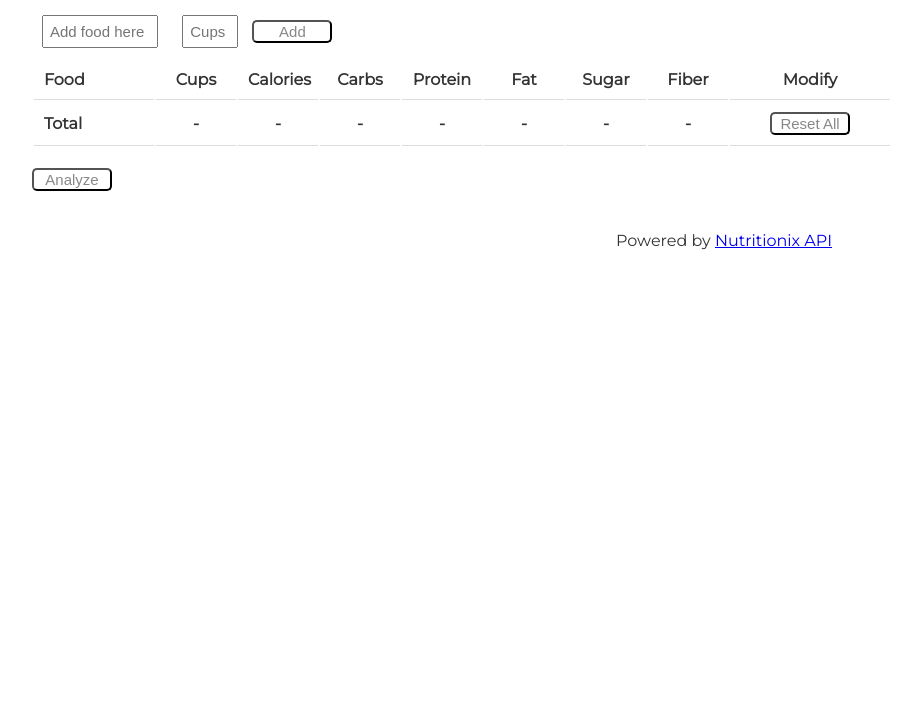
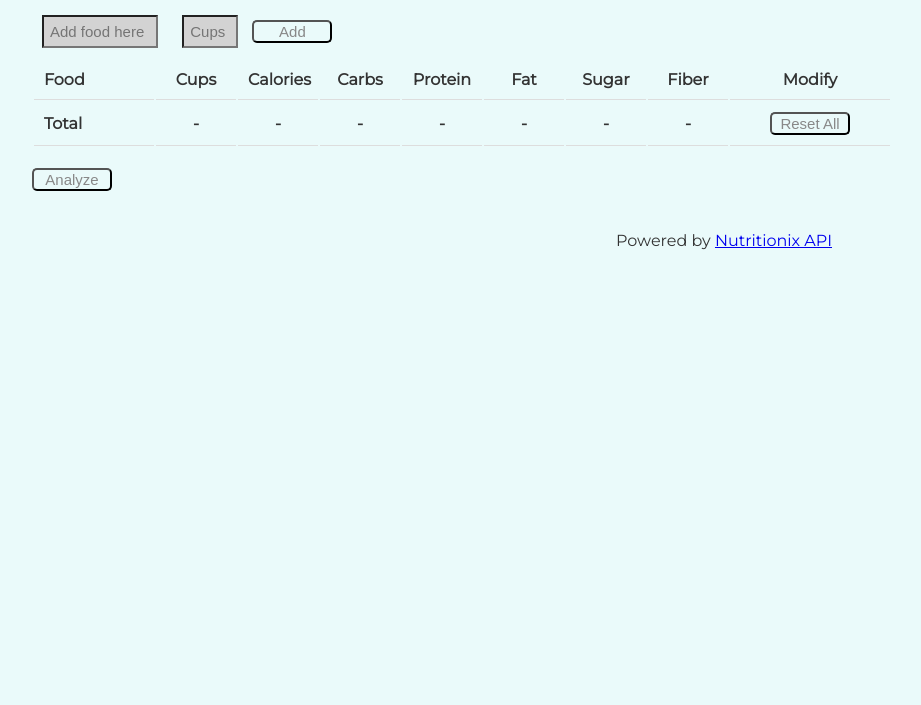
Before and after one commit to johnrobertwood/recipe-reactor, a website: page index.html in a window 1280 px wide. Shown: the part 95-800 px from the top of the page, without its empty margins (208-1129 px from the left). Drawn offline with Linux system fonts and the light colour scheme.

Commit message:
Adding background color

```diff
--- a/style.css
+++ b/style.css
@@ -1,5 +1,5 @@
 body {
-  background: #fff;
+  background: #eafafa;
   color: #333;
   font-family: 'Montserrat', sans-serif;
 }
@@ -60,6 +60,7 @@ input {
   margin: 10px;
   padding: 6px;
   font-size: 15px;
+  background-color: #d3d3d3;
 }
 
 input:nth-child(2) {
```
